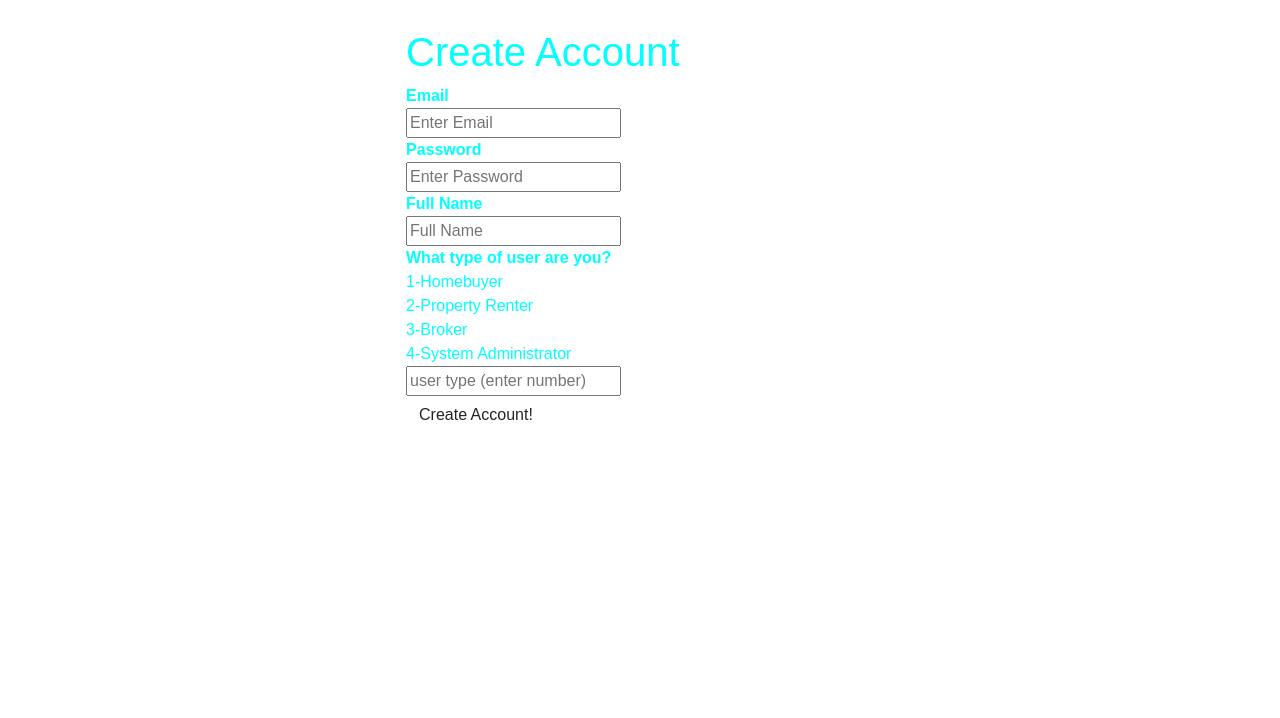
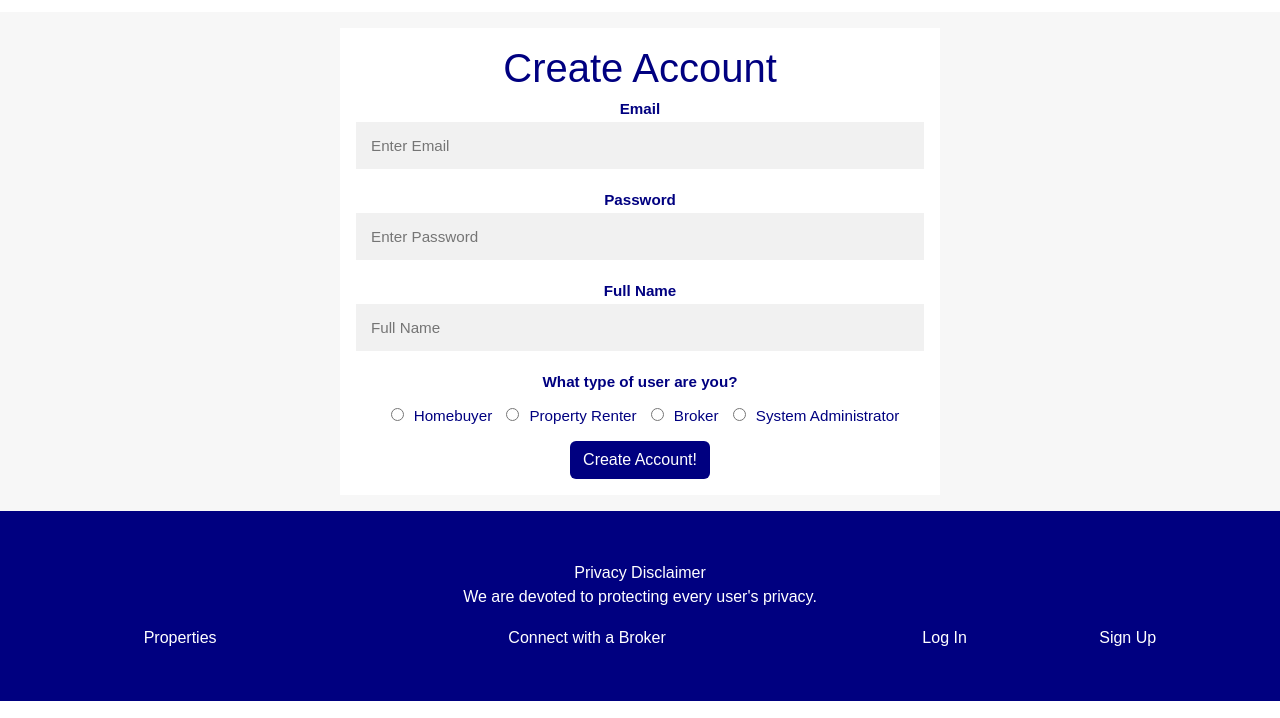
Before and after one commit to TheMagicRealtors/TheMagicRealtors-soen341projectF2023, a PHP site: page /create_account.php in a window 1280 px wide. Shown: the part 82-800 px from the top of the page. Run offline with PHP 8.4, Linux system fonts and the light colour scheme; some libraries are stand-ins or nearby versions.

Commit message:
fixed create account css

```diff
--- a/Sprint2/property page/create_account.php
+++ b/Sprint2/property page/create_account.php
@@ -3,19 +3,43 @@
 <!DOCTYPE html>
 <html>
     <style>
-        .loginForm {
+        .createAccountForm {
             position: center;
             margin: auto;
-            max-width: 500px;
+            max-width: 600px;
             padding: 16px;
+            left:50%;
+            right:50%;
+            transform: translate(-50%,-505);
             background-color: white;
+            color:#000080;
+            text-align:center;
         }
+
+        input[type=text]{
+            width:100%;
+            padding:15px;
+            margin:5px 0 22px 0;
+            border:none;
+            background:#f1f1f1;
+        }
+
+        input[type=text]:focus{
+            backgroud-colour:#ddd;
+            outline:none;
+        }
+
+        input[type="radio"]{
+            margin: 0 10px 0 10px;
+        }
+
     </style>
     <head>
     <link rel="stylesheet" type="text/css" href="myboringfilename.css">
     </head>
 <?php
     include 'property_functions.php';
+    // include 'create_account_function.php';
     require 'header.php';
 ?>
 <?php
@@ -47,9 +71,10 @@
 <body>
     <div class="background-image">
         <h1 style="font-size: 72px;">AVAILABLE PROPERTIES</h1>
-    </div>
-        <form method= POST class="loginForm">
-            <h1>Create Account</h1>
+    </div >
+    <div style="font: 95% Arial, Helvetica, sans-serif; padding: 16px;background: #F7F7F7;">
+        <form method= POST class="createAccountForm">
+            <h1 style=text-align:center>Create Account</h1>
             <label for="email"><b>Email</b></label><br>
             <input type="text" placeholder="Enter Email" name="email" required><br>
 
@@ -59,24 +84,17 @@
             <label for="full_name"><b>Full Name</b></label><br>
             <input type="text" placeholder="Full Name" name="full_name" required><br>
 
-            <label for=""><b>What type of user are you?</b></label><br>
-            1-Homebuyer<br>
-            2-Property Renter<br>
-            3-Broker<br>
-            4-System Administrator<br>
-            <input type="number" placeholder="user type (enter number)" name="user_type" required><br>
-
-            <!-- <select name="user_type" id="user_type">
-                <option value="Homebuyers">Homebuyers</option>
-                <option value="Property Renters">Property Renters</option>
-                <option value="Brokers">Brokers</option>
-                <option value="System Administrator">System Administrator</option>
-             </select><br> -->
-
-            <button type="submit" class="btn" name=submit>Create Account!</button><br>
+            <label for=""><b>What type of user are you?</b></label><br><br>
+             <input type="radio" name="user_type" value=1>Homebuyer
+             <input type="radio" name="user_type" value=2>Property Renter
+             <input type="radio" name="user_type" value=2>Broker
+             <input type="radio" name="user_type" value=2>System Administrator
+            <br><br>
+            <button type="submit" class="btn" name=submit style="background-color: #000080;color:white" >Create Account!</button><br>
 
 
         </form>
+
     </div>
 
     <script src="js/main.js"></script>
@@ -85,3 +103,6 @@
 </body>
 
 </html>
+<?php
+ require 'footer.php';
+ ?>
--- a/Sprint2/property page/footer.php
+++ b/Sprint2/property page/footer.php
@@ -8,10 +8,7 @@
             <td><a class="nav-link" href="properties.php">Properties</a></td>
             <td><a class="nav-link" href="#Broker">Connect with a Broker</a></td>
              <td><a class="nav-link" href="#LogIn">Log In</a></td>
-             <td><a class="nav-link" href="#SignUp">Sign Up</a></td>
+             <td><a class="nav-link" href="create_account.php">Sign Up</a></td>
     </table>
 </div>
 </footer
-
-</body>
-</html>
```
Also changed, not shown: Sprint2/property page/create_account_functions.php (added, +26 -0 lines).
